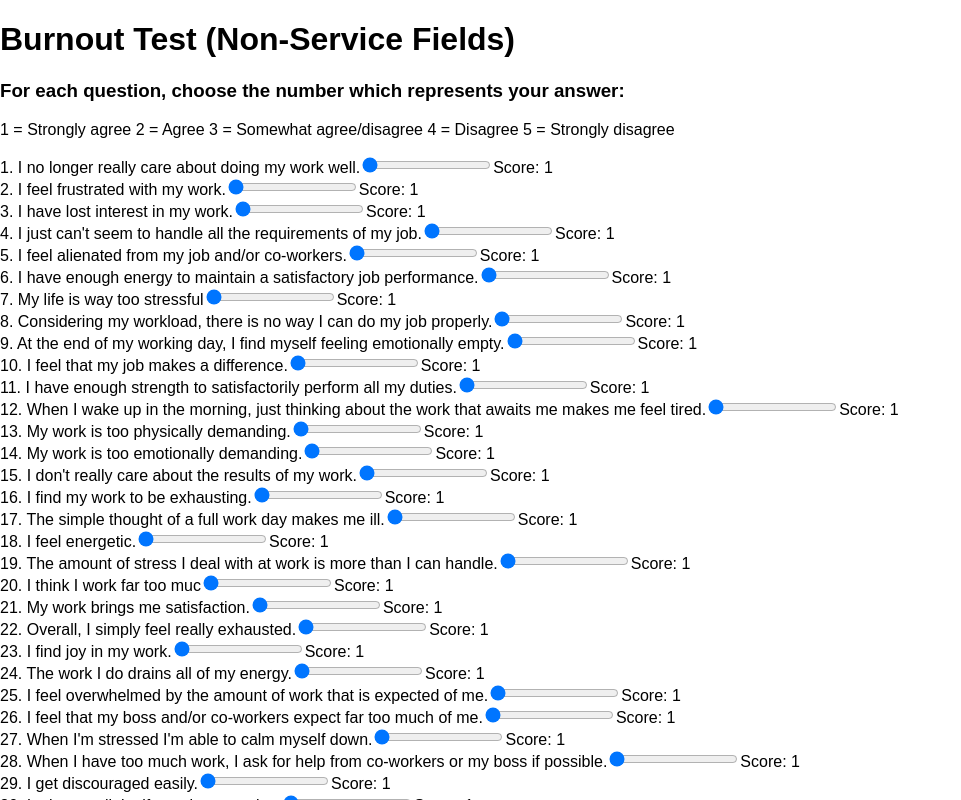
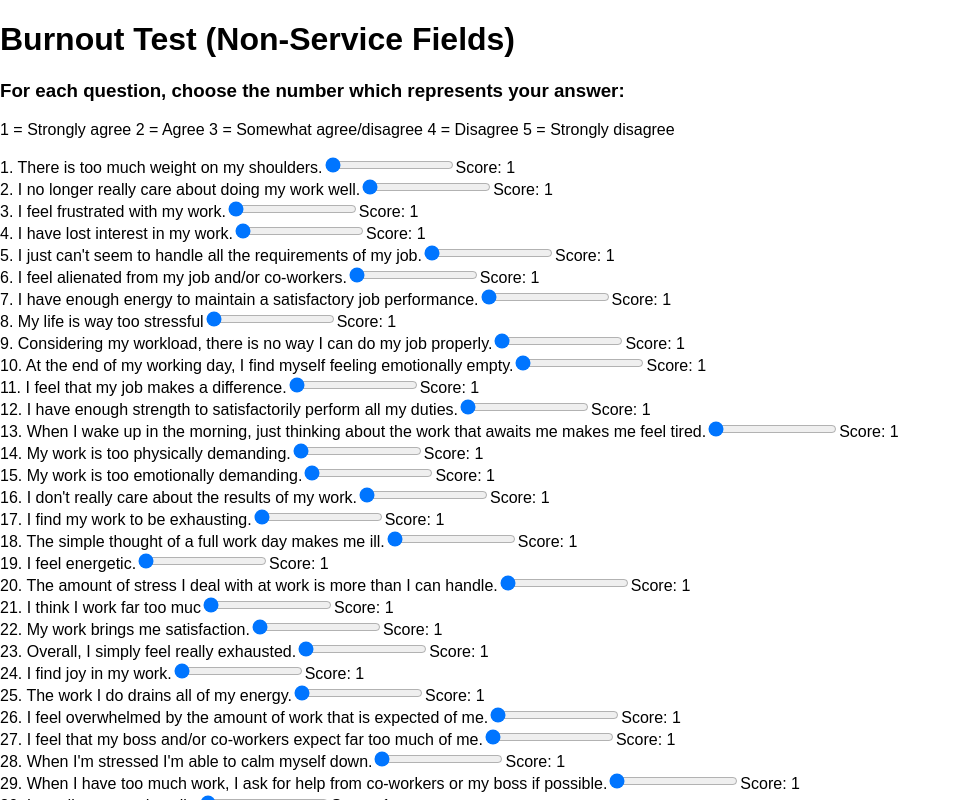
Before and after one commit to jwworth/survey-image, a React (Create React App) app: page / in a window 1280 px wide. Shown: the top 800 px of the page, without its empty margins (0-961 px from the left). Built offline with nearby package versions, Linux system fonts and the light colour scheme.

Commit message:
Limit the questions

```diff
--- a/src/App.js
+++ b/src/App.js
@@ -109,12 +109,13 @@ const InnerScoreForm = ({ setFieldValue, updateScoreTree, values }) => {
       {scoreTree.map((scoreRow, scoreRowIndex) => {
         return scoreRow.map((score, scoreIndex) => {
           questionNumber++;
+          if (questionNumber <= 45) {
             const name = `scoreTree[${scoreRowIndex}][${scoreIndex}]`;
             const value = scoreTree[scoreRowIndex][scoreIndex];
 
             return (
               <div key={name}>
-              <label>{questionNumber}. {copy[questionNumber]}</label>
+                <label>{questionNumber}. {copy[questionNumber - 1]}</label>
                 <input
                   type="range"
                   max="5"
@@ -133,6 +134,9 @@ const InnerScoreForm = ({ setFieldValue, updateScoreTree, values }) => {
                 Score: {value}
               </div>
             );
+          } else {
+            return <div />;
+          }
         });
       })}
     </form>
```
Lines whose indentation alone changed are shown as unchanged.
